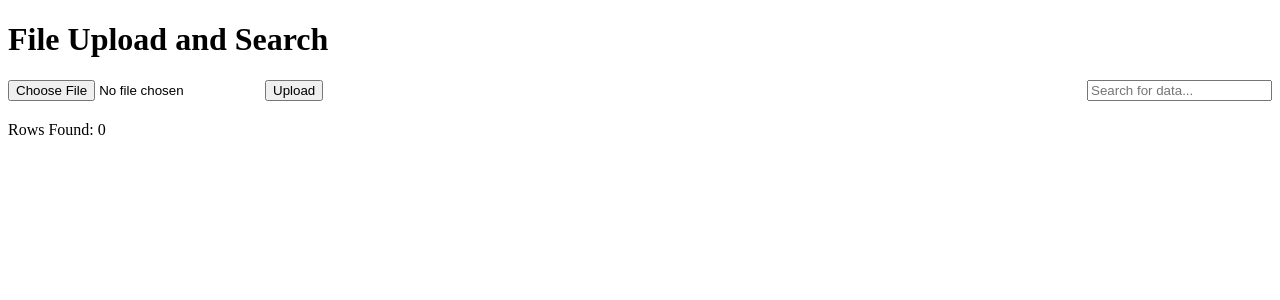
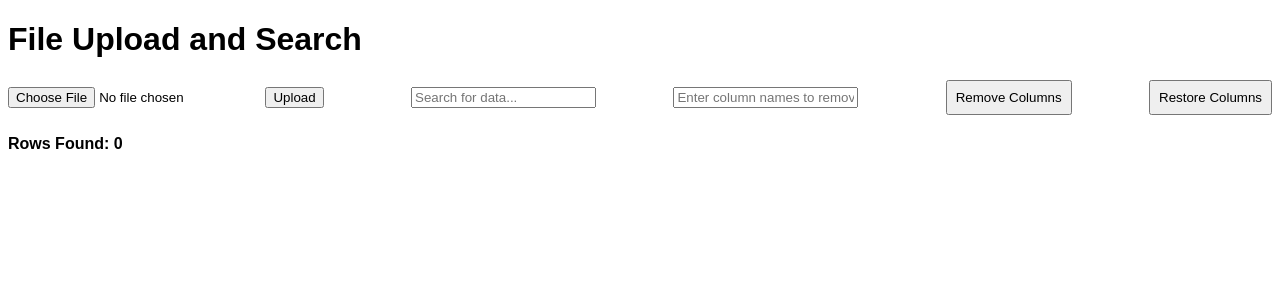
Before and after one commit to DhulipudiAchyutSaiKrishna/swaroop-sir-task, a Flask app: page / in a window 1280 px wide. Shown: the top 300 px of the page. Run offline with Flask 3, Linux system fonts and the light colour scheme.

Commit message:
remove & restore columns feature added

```diff
--- a/static/script.js
+++ b/static/script.js
@@ -1,3 +1,43 @@
+// function highlightText(text, search) {
+//   var pattern = new RegExp("(" + search + ")", "gi");
+//   return text.replace(pattern, '<span class="highlight">$1</span>');
+// }
+
+// function filterTable() {
+//   var input, filter, table, tr, td, i, j, txtValue;
+//   input = document.getElementById("searchInput");
+//   filter = input.value.toLowerCase();
+//   table = document.getElementsByClassName("data")[0];
+//   tr = table.getElementsByTagName("tr");
+//   var rowCount = 0; // Initialize row count to 0
+
+//   for (i = 1; i < tr.length; i++) {
+//     var rowVisible = false;
+//     for (j = 0; j < tr[i].cells.length; j++) {
+//       td = tr[i].cells[j];
+//       if (td) {
+//         txtValue = td.textContent || td.innerText;
+//         var highlightedText = highlightText(txtValue, filter);
+//         td.innerHTML = highlightedText; // Highlight the text in the cell
+//         if (txtValue.toLowerCase().indexOf(filter) > -1) {
+//           rowVisible = true;
+//         }
+//       }
+//     }
+//     if (rowVisible) {
+//       tr[i].style.display = "";
+//       rowCount++; // Increment row count when a row is visible
+//     } else {
+//       tr[i].style.display = "none";
+//     }
+//   }
+
+//   // Update the row count display
+//   document.getElementById("rowCount").textContent = "Rows Found: " + rowCount;
+// }
+
+
+
 function highlightText(text, search) {
   var pattern = new RegExp("(" + search + ")", "gi");
   return text.replace(pattern, '<span class="highlight">$1</span>');
@@ -35,3 +75,34 @@ function filterTable() {
   // Update the row count display
   document.getElementById("rowCount").textContent = "Rows Found: " + rowCount;
 }
+
+
+// Function to hide columns based on column names
+function hideColumns() {
+  var columnNames = document.getElementById("columnInput").value.split(",");
+  var table = document.getElementsByClassName("data")[0];
+  var headers = table.getElementsByTagName("th");
+  for (var i = 0; i < headers.length; i++) {
+    if (columnNames.includes(headers[i].textContent.trim())) {
+      for (var j = 0; j < table.rows.length; j++) {
+        table.rows[j].cells[i].style.display = "none";
+      }
+    }
+  }
+  // Display message when columns are hidden
+  document.getElementById("rowCount").textContent = "Columns hidden: " + columnNames.join(", ");
+}
+
+
+// Function to restore removed columns
+function restoreColumns() {
+  var table = document.getElementsByClassName("data")[0];
+  var headers = table.getElementsByTagName("th");
+  for (var i = 0; i < headers.length; i++) {
+    for (var j = 0; j < table.rows.length; j++) {
+      table.rows[j].cells[i].style.display = "";
+    }
+  }
+  // Display message when columns are restored
+  document.getElementById("rowCount").textContent = "Columns restored";
+}
--- a/static/styles.css
+++ b/static/styles.css
@@ -1,5 +1,6 @@
 /* styles.css */
 
+/*
 .navbar {
     display: flex;
     align-items: center;
@@ -24,8 +25,64 @@ th, td {
 tr:nth-child(even) {
     background-color: #f2f2f2;
 }
-/* to style the highlighted text */
+/* to style the highlighted text
 span.highlight {
     background-color: yellow;
     font-weight: bold;
 }
+
+*/
+
+body {
+    font-family: Arial, sans-serif;
+  }
+
+  .navbar {
+    display: flex;
+    align-items: center;
+    justify-content: space-between;
+    margin-bottom: 20px;
+  }
+
+  .navbar .upload-form {
+    margin-right: 10px;
+  }
+
+  table.data {
+    border-collapse: collapse;
+    width: 100%;
+    margin-top: 20px;
+  }
+
+  th, td {
+    border: 1px solid #dddddd;
+    text-align: left;
+    padding: 8px;
+  }
+
+  tr:nth-child(even) {
+    background-color: #f2f2f2;
+  }
+
+  span.highlight {
+    background-color: yellow;
+    font-weight: bold;
+  }
+
+  #rowCount {
+    margin-bottom: 20px;
+    font-weight: bold;
+  }
+
+  #columnInput {
+    margin-right: 10px;
+  }
+
+  button {
+    padding: 8px;
+    cursor: pointer;
+  }
+
+  button:hover {
+    background-color: #ddd;
+  }
--- a/templates/index.html
+++ b/templates/index.html
@@ -1,4 +1,4 @@
-<!DOCTYPE html>
+<!-- <!DOCTYPE html>
 <html>
   <head>
     <title>File Upload and Search</title>
@@ -7,6 +7,43 @@
       type="text/css"
       href="{{ url_for('static', filename='styles.css') }}"
     />
+  </head>
+  <body>
+    <h1>File Upload and Search</h1>
+
+     Navbar with Upload Button and Search Input -->
+    <!-- <div class="navbar">
+      <form method="POST" enctype="multipart/form-data" class="upload-form">
+        <input type="file" name="file" accept=".csv, .json" />
+        <input type="submit" value="Upload" />
+      </form>
+
+      <input
+        type="text"
+        id="searchInput"
+        onkeyup="filterTable()"
+        placeholder="Search for data..."
+      />
+    </div> -->
+
+    <!-- Display Row Count -->
+    <!-- <div id="rowCount">Rows Found: 0</div> -->
+    <!-- Placeholder for row count -->
+
+    <!-- Display Data Table -->
+    <!-- {% for table in tables %} {{ table|safe }} {% endfor %} -->
+
+    <!-- JavaScript Function for Filtering Table Rows
+    <script src="{{ url_for('static', filename='script.js') }}"></script>
+  </body>
+</html> -->
+<!-- ------------------------------------------------------------------------------ -->
+
+<!DOCTYPE html>
+<html>
+  <head>
+    <title>File Upload and Search</title>
+    <link rel="stylesheet" type="text/css" href="{{ url_for('static', filename='styles.css') }}" />
   </head>
   <body>
     <h1>File Upload and Search</h1>
@@ -24,11 +61,21 @@
         onkeyup="filterTable()"
         placeholder="Search for data..."
       />
+
+      <!-- Input field to enter column names to remove -->
+      <input
+        type="text"
+        id="columnInput"
+        placeholder="Enter column names to remove"
+      />
+      <button onclick="hideColumns()">Remove Columns</button>
+
+      <!-- Button to restore removed columns -->
+      <button onclick="restoreColumns()">Restore Columns</button>
     </div>
 
     <!-- Display Row Count -->
     <div id="rowCount">Rows Found: 0</div>
-    <!-- Placeholder for row count -->
 
     <!-- Display Data Table -->
     {% for table in tables %} {{ table|safe }} {% endfor %}
```
Also changed, not shown: app.py (+54 -0 lines), 1 other file.
